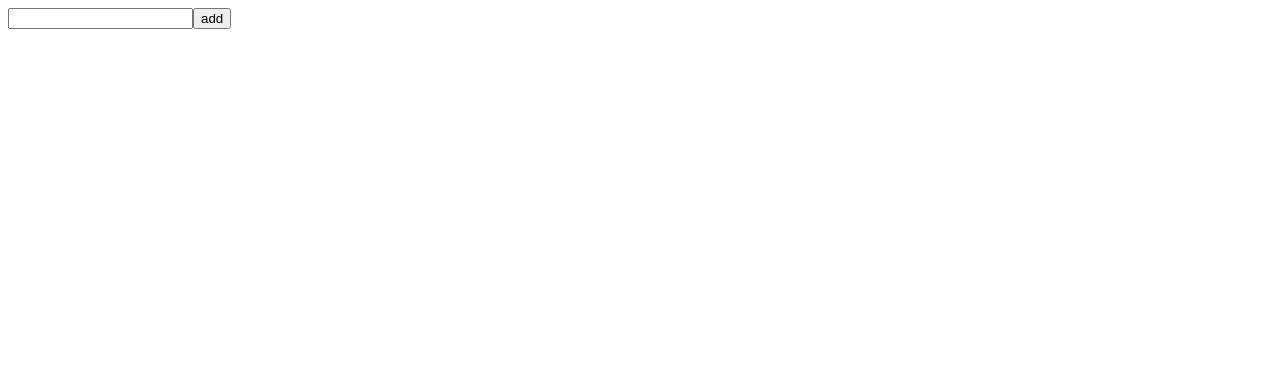
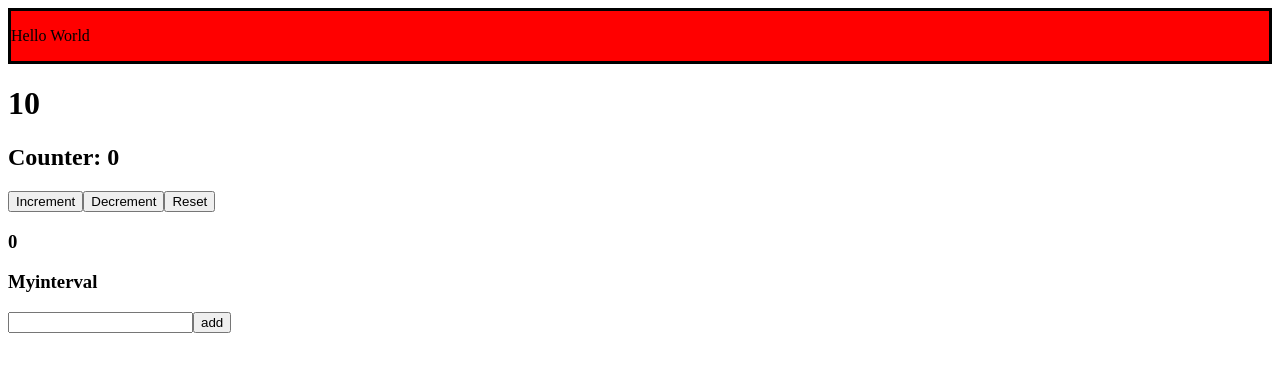
Before and after one commit to dens90/react-exercises, a React (Create React App) app: page / in a window 1280 px wide. Shown: the top 372 px of the page. Built offline with nearby package versions, Linux system fonts and the light colour scheme.

Commit message:
custom-hooks-01

```diff
--- a/src/App.js
+++ b/src/App.js
@@ -12,12 +12,12 @@ const App = () => {
   };
   return (
     <div>
-      {/* <Welcome name={"dennis"} />
+      <Welcome name={"dennis"} />
       <Sum />
-      <Counter onCounterChange={onCounterChange}  /> */}
+      <Counter />
       {/* <Form /> */}
       {/* <GithubUser  username='dens90'/> */}
-      <GithubUserList name/>
+      <GithubUserList name />
     </div>
   );
 };
--- a/src/Counter.js
+++ b/src/Counter.js
@@ -1,34 +1,16 @@
-import { useEffect, useState } from "react";
+import React from "react";
+import useCounter from "./useCounter";
 
-const Counter = ({ initialValue = 0, onCounterChange }) => {
-  const [count, setCount] = useState(initialValue);
-
-  useEffect(() => {
-    console.log(`the counter is now ${count}`);
-  }, [count, onCounterChange]);
-
-  useEffect(() => {
-    const myInterval = setInterval(() => {
-      setCount((count) => count + 1);
-    }, 1000);
-    return () =>
-       myInterval ? clearInterval(myInterval) : null
-    ;
-  }, []);
-
-  const handleCounterIncrement = () => {
-    setCount((count) => count + 1);
-  };
-
-  const handleCounterReset = () => {
-    setCount(initialValue);
-  };
+const Counter = ({ initialValue = 0 }) => {
+  const { count, incrementCount, decrementCount, resetCount } =
+    useCounter(initialValue);
 
   return (
     <div>
       <h2>Counter: {count}</h2>
-      <button onClick={handleCounterIncrement}>Increment </button>
-      <button onClick={handleCounterReset}>Reset </button>
+      <button onClick={incrementCount}>Increment </button>
+      <button onClick={decrementCount}>Decrement</button>
+      <button onClick={resetCount}>Reset </button>
       <h3>{count}</h3>
       <h3>Myinterval </h3>
     </div>
--- /dev/null
+++ b/src/useCounter.js
@@ -0,0 +1,25 @@
+import { useState } from "react";
+
+const useCounter = (initialValue = 0) => {
+  const [count, setCount] = useState(initialValue);
+
+  const handleCounterIncrement = () => {
+    setCount((count) => count + 1);
+  };
+
+  const handleCounterDecrement = () => {
+    setCount((count) => count - 1);
+  };
+  const handleCounterReset = () => {
+    setCount(initialValue);
+  };
+
+  return {
+    count: count,
+    incrementCount: handleCounterIncrement,
+    decrementCount: handleCounterDecrement,
+    resetCount: handleCounterReset,
+  };
+};
+
+export default useCounter;
```
